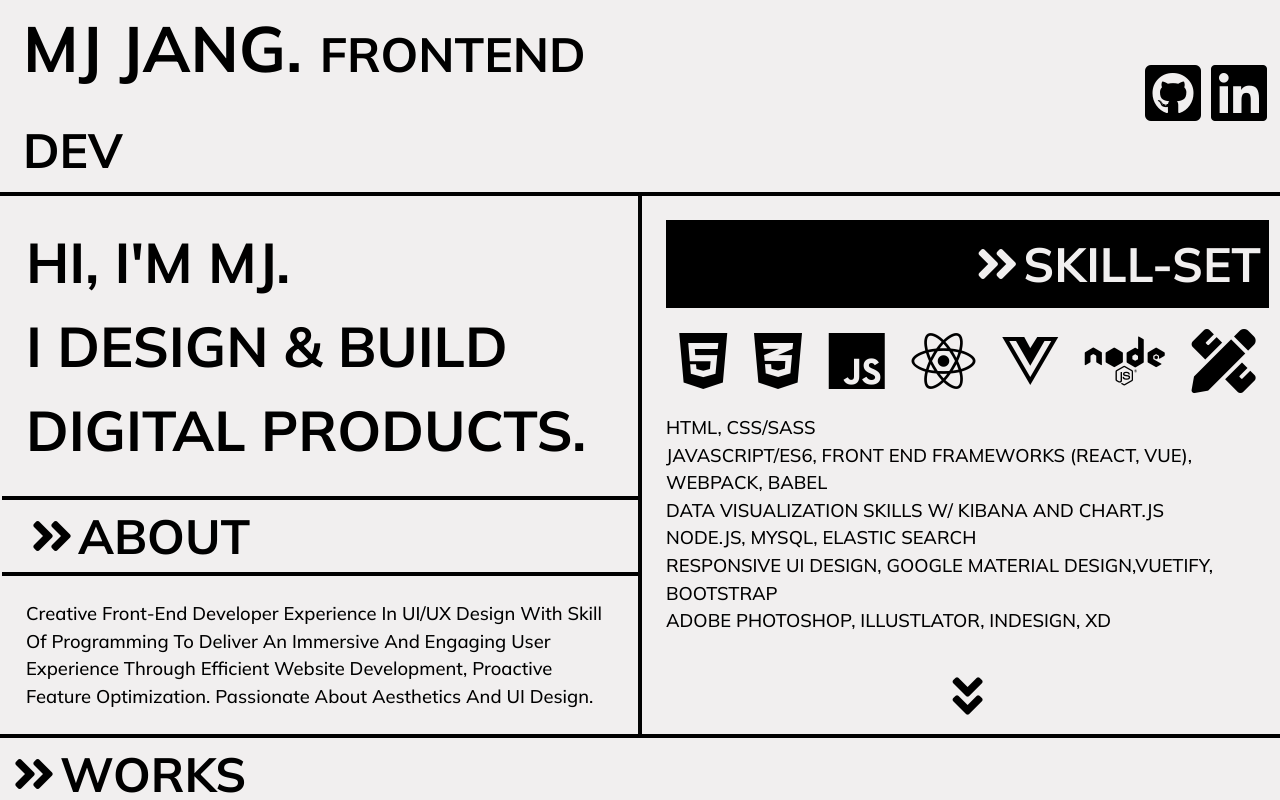
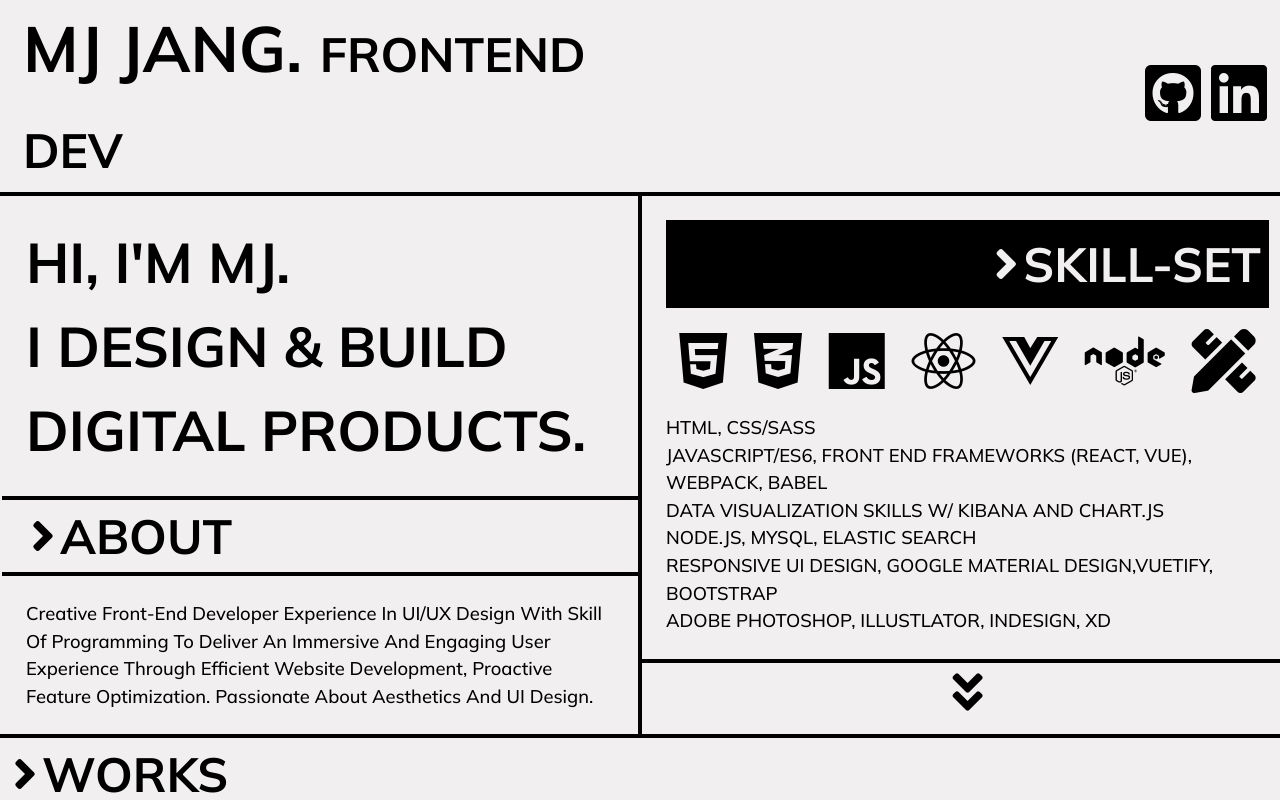
Before and after one commit to myojoojang/personal-app, a React (Create React App) app: page / in a window 1280 px wide. Shown: the top 800 px of the page. Built offline with nearby package versions, Linux system fonts and the light colour scheme.

Commit message:
button align fix

```diff
--- a/src/App.css
+++ b/src/App.css
@@ -5,9 +5,14 @@ body {
   background-color: rgb(241, 239, 239);
   overflow-x: hidden;
   font-size: 1.15rem;
+  -ms-overflow-style: none;
+  scrollbar-width: none;
+
 }
 
+
 * {
+
   scroll-behavior: smooth;
   -webkit-animation: fadein 2s; /* Safari, Chrome and Opera > 12.1 */
        -moz-animation: fadein 2s; /* Firefox < 16 */
@@ -48,11 +53,8 @@ body::-webkit-scrollbar {
   from { opacity: 0; }
   to   { opacity: 1; }
 }
-Demo
-body {
-  -ms-overflow-style: none;
-  scrollbar-width: none;
-}
+
+
 
 .capitalize {
   text-transform: capitalize;
--- a/src/components/Profile.js
+++ b/src/components/Profile.js
@@ -15,7 +15,7 @@ export class Profile extends Component {
             </div>
 
             <div>
-              <div className="bold border-bt"><span className="mx-4"><i className="fas fa-angle-double-right bold"></i>ABOUT</span></div>
+              <div className="bold border-bt"><span className="mx-4"><i className="fas fa-angle-right bold"></i>ABOUT</span></div>
               <div className="p-4 capitalize">
                 <div>Creative Front-End Developer experience in UI/UX design with skill of programming to deliver an immersive and engaging user experience through efficient website development, proactive feature optimization. Passionate about aesthetics and UI design.</div>
               </div>
@@ -23,8 +23,8 @@ export class Profile extends Component {
           </div>
 
           <div className="col-lg-6 box p-0 mt-2 my-lg-0">
-            <div className="p-4">
-              <div className="text-right p-2 bold black-box text-gray "><i className="fas fa-angle-double-right bold"></i>SKILL-SET</div>
+            <div className="p-4 border-bt">
+              <div className="text-right p-2 bold black-box text-gray "><i className="fas fa-angle-right bold"></i>SKILL-SET</div>
               <div className="semi-title d-flex justify-content-around my-3">
 
                 <i className="fab fa-html5"></i>
@@ -58,12 +58,13 @@ export class Profile extends Component {
 
             </div>
             <div>
-              <div className="text-center my-2">
+              <div className="text-center my-6">
                 <a href="#scroll-to">
                   <i className="fas fa-angle-double-down bold"></i>
                 </a>
               </div>
             </div>
+
           </div>
         </div>
       </div>
--- a/src/components/Works.js
+++ b/src/components/Works.js
@@ -5,7 +5,7 @@ export class Works extends Component {
     return (
       <div>
         <section id="scroll-to">
-          <div className="bold border-bt"><span className="mx-2"> <i className="fas fa-angle-double-right bold"></i>Works</span></div>
+          <div className="bold border-bt"><span className="mx-2"> <i className="fas fa-angle-right bold"></i>Works</span></div>
         </section>
 
         <div className="row my-4">
```
